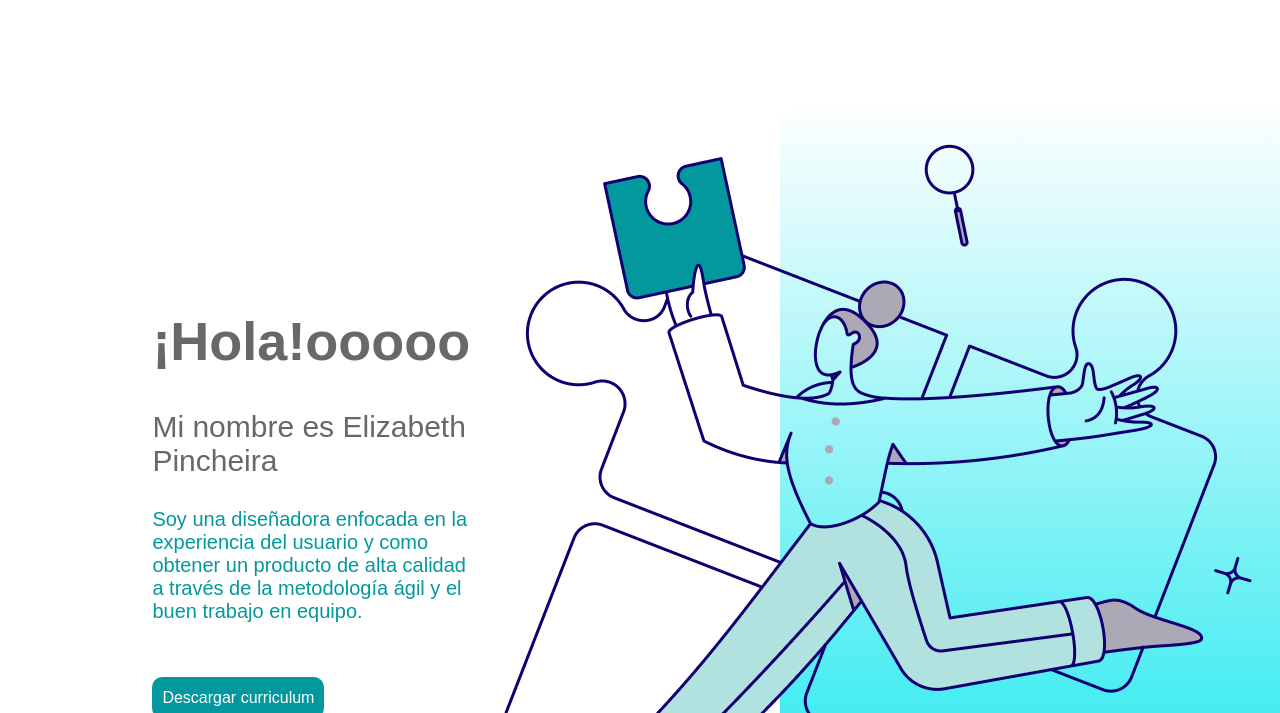
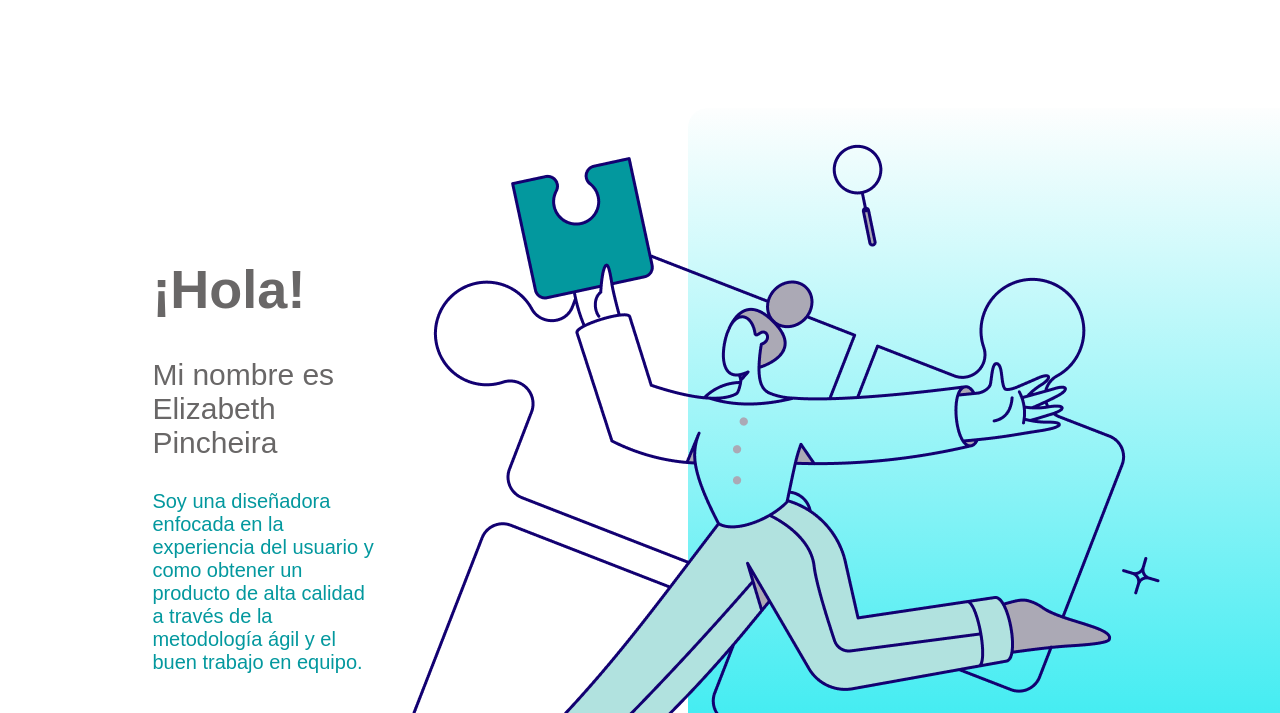
Before and after one commit to juanPabloOrmeno/elizabethPincheira, a plain HTML site: page dist/index.html in a window 1280 px wide. Shown: the part 87-800 px from the top of the page. Drawn offline with Linux system fonts and the light colour scheme.

```diff
--- a/dist/index.html
+++ b/dist/index.html
@@ -22,7 +22,7 @@
 		</div>
 		<div class="row">
 			<div class="col-1">
-				<h2>¡Hola!ooooo</h2>
+				<h2>¡Hola!</h2>
 				<br>
 				<h3>Mi nombre es Elizabeth Pincheira</h3>
 				<p>Soy una diseñadora enfocada en la experiencia del usuario y como obtener un producto de alta calidad a través de la metodología ágil y el buen trabajo en equipo.</p>
```
